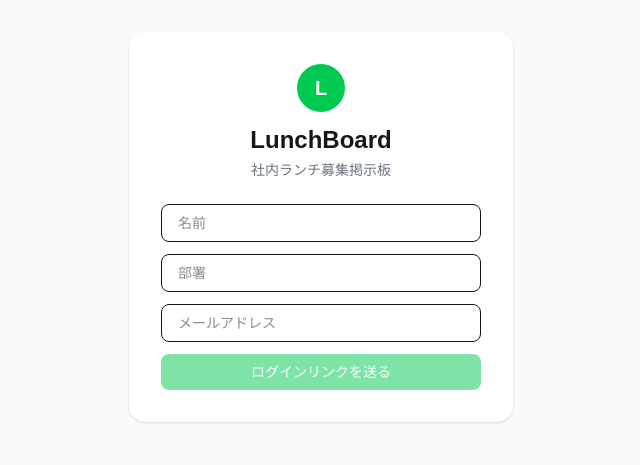
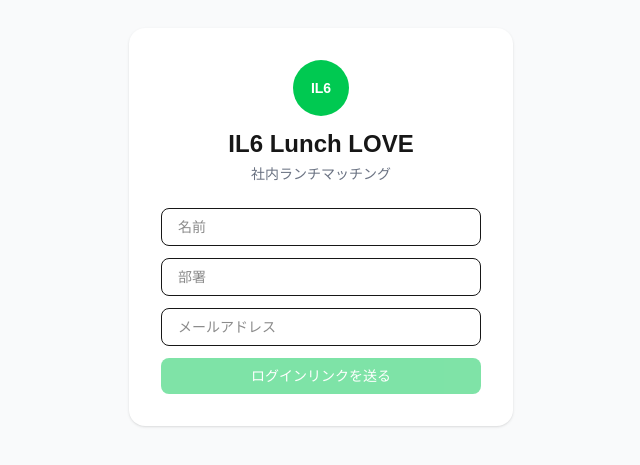
Before and after one commit to mmatsutani-code/lunchboard, a Next.js app: page /login in a window 1280 px wide. Shown: the part 173-638 px from the top of the page, without its empty margins (319-959 px from the left). Built offline with nearby package versions, Linux system fonts and the light colour scheme; no server answers.

Commit message:
rename to IL6 Lunch LOVE

```diff
--- a/app/board/page.tsx
+++ b/app/board/page.tsx
@@ -129,10 +129,10 @@ export default function BoardPage() {
       <div className="max-w-2xl mx-auto px-4 py-6">
         <div className="flex items-center justify-between mb-6">
           <div className="flex items-center gap-3">
-            <div className="w-9 h-9 bg-green-500 rounded-full flex items-center justify-center text-white font-bold">L</div>
+            <div className="w-9 h-9 bg-green-500 rounded-full flex items-center justify-center text-white font-bold text-xs">IL6</div>
             <div>
-              <div className="font-semibold text-lg">LunchBoard</div>
-              <div className="text-xs text-gray-400">社内ランチ募集掲示板</div>
+              <div className="font-semibold text-lg">IL6 Lunch LOVE</div>
+              <div className="text-xs text-gray-400">社内ランチマッチング</div>
             </div>
           </div>
           <div className="flex gap-2">
--- a/app/layout.tsx
+++ b/app/layout.tsx
@@ -13,8 +13,8 @@ const geistMono = Geist_Mono({
 });
 
 export const metadata: Metadata = {
-  title: "Create Next App",
-  description: "Generated by create next app",
+  title: "IL6 Lunch LOVE",
+  description: "社内ランチマッチング",
 };
 
 export default function RootLayout({
@@ -23,11 +23,10 @@ export default function RootLayout({
   children: React.ReactNode;
 }>) {
   return (
-    <html
-      lang="en"
-      className={`${geistSans.variable} ${geistMono.variable} h-full antialiased`}
-    >
-      <body className="min-h-full flex flex-col">{children}</body>
+    <html lang="ja">
+      <body className={`${geistSans.variable} ${geistMono.variable} antialiased`}>
+        {children}
+      </body>
     </html>
   );
 }
--- a/app/login/page.tsx
+++ b/app/login/page.tsx
@@ -37,9 +37,9 @@ export default function LoginPage() {
     <div className="min-h-screen flex items-center justify-center bg-gray-50">
       <div className="bg-white p-8 rounded-2xl shadow max-w-sm w-full">
         <div className="text-center mb-6">
-          <div className="w-12 h-12 bg-green-500 rounded-full flex items-center justify-center text-white text-xl font-bold mx-auto mb-3">L</div>
-          <h1 className="text-2xl font-semibold">LunchBoard</h1>
-          <p className="text-gray-500 text-sm mt-1">社内ランチ募集掲示板</p>
+          <div className="w-14 h-14 bg-green-500 rounded-full flex items-center justify-center text-white text-sm font-bold mx-auto mb-3">IL6</div>
+          <h1 className="text-2xl font-semibold">IL6 Lunch LOVE</h1>
+          <p className="text-gray-500 text-sm mt-1">社内ランチマッチング</p>
         </div>
         <div className="space-y-3">
           <input type="text" placeholder="名前" value={name} onChange={e => setName(e.target.value)}
```
